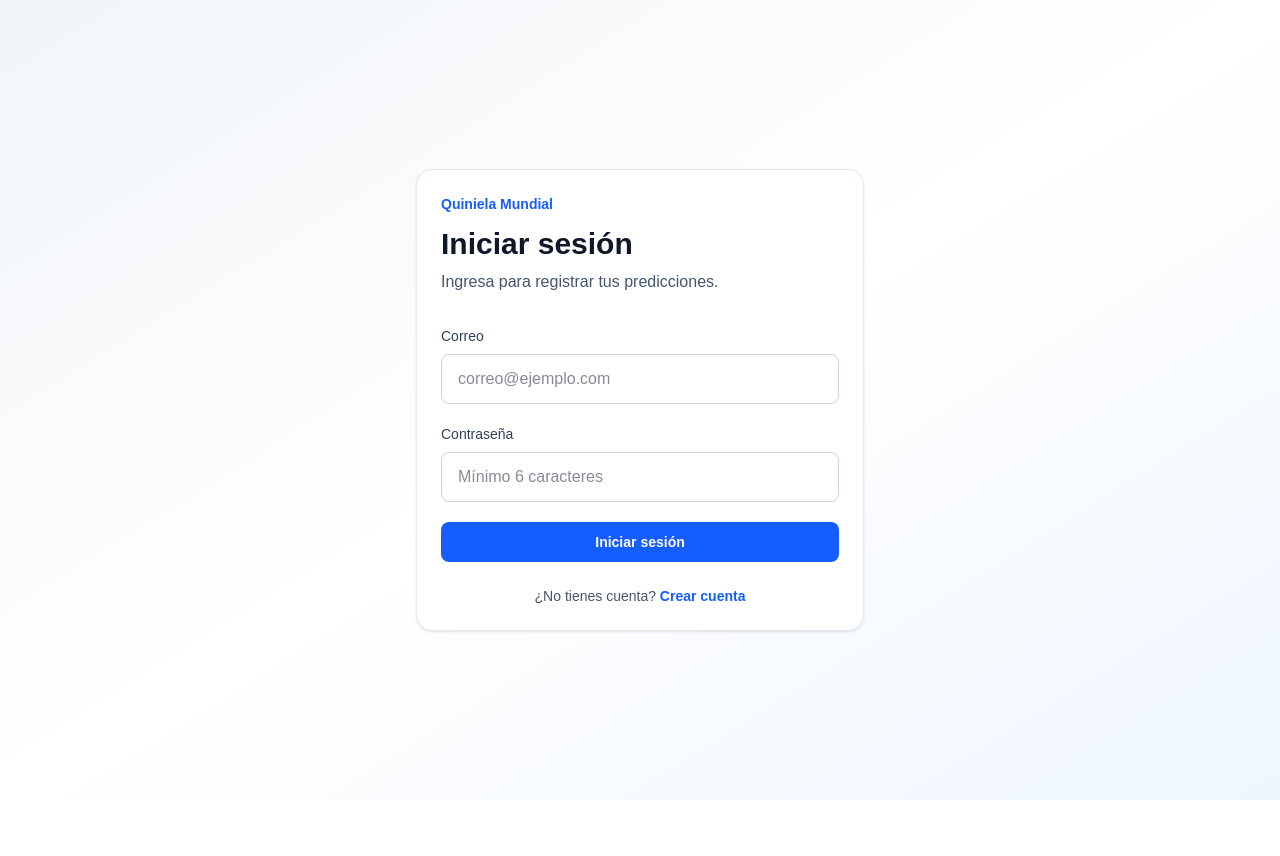
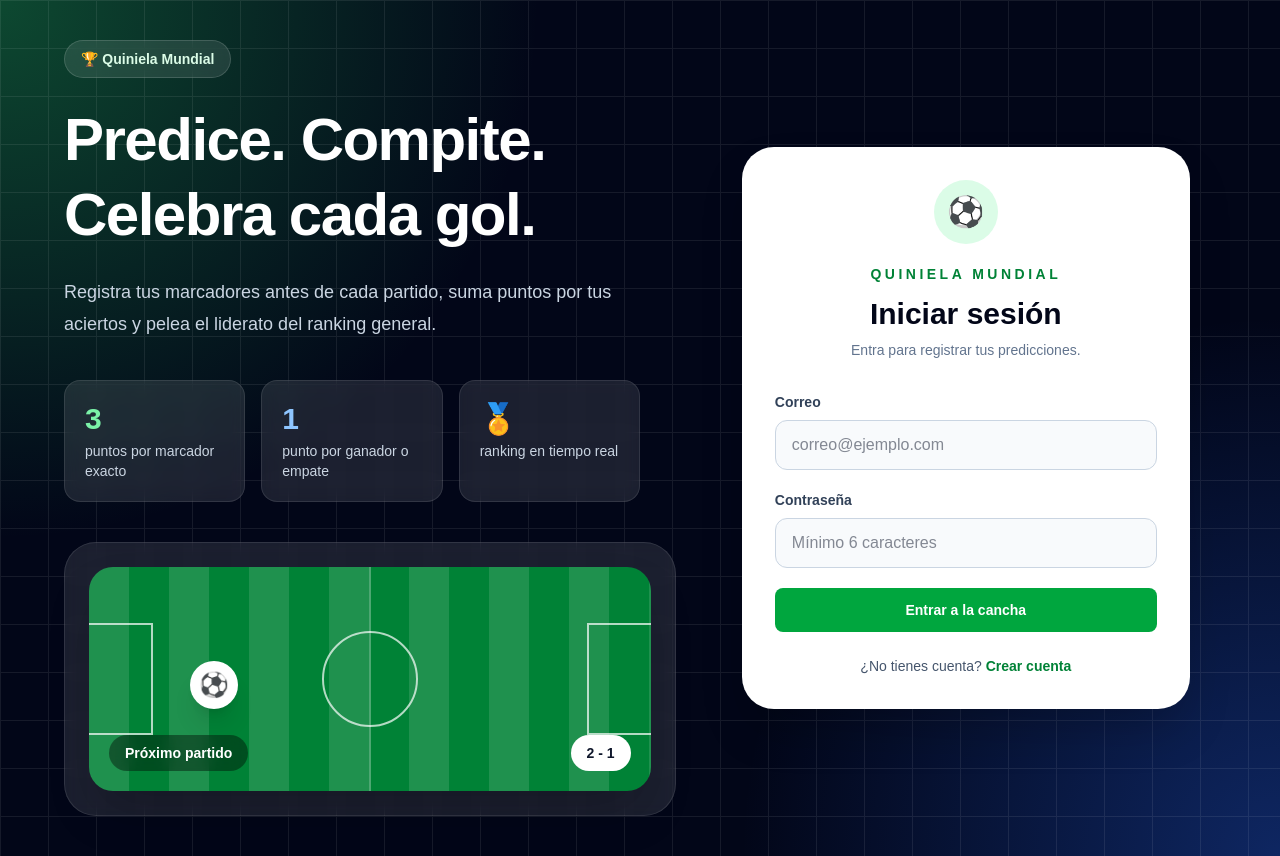
Before and after one commit to CarlosZambrano1999/quiniela-mundial, a Next.js app: page /login in a window 1280 px wide. Before the commit the page ends 800 px from the top, so only its background shows below. Built offline with nearby package versions, Linux system fonts and the light colour scheme; no server answers.

Commit message:
login y ruta

```diff
--- a/app/login/page.tsx
+++ b/app/login/page.tsx
@@ -9,7 +9,6 @@ import {
 } from "firebase/auth";
 import { doc, serverTimestamp, setDoc } from "firebase/firestore";
 import { auth, db } from "@/lib/firebase";
-import Card from "@/components/ui/Card";
 import Button from "@/components/ui/Button";
 
 type ModoFormulario = "login" | "registro";
@@ -90,29 +89,104 @@ export default function LoginPage() {
   }
 
   return (
-    <main className="flex min-h-screen items-center justify-center bg-gradient-to-br from-slate-100 via-white to-blue-50 px-6 py-10">
-    <div className="w-full max-w-md">
-        <Card>
-        <p className="text-sm font-semibold text-blue-600">
+    <main className="relative min-h-screen overflow-hidden bg-slate-950 px-6 py-10 text-white">
+      <div className="absolute inset-0 bg-[radial-gradient(circle_at_top_left,_rgba(34,197,94,0.35),_transparent_35%),radial-gradient(circle_at_bottom_right,_rgba(37,99,235,0.35),_transparent_35%)]" />
+
+      <div className="absolute inset-0 opacity-[0.08]">
+        <div className="h-full w-full bg-[linear-gradient(90deg,_white_1px,_transparent_1px),linear-gradient(white_1px,_transparent_1px)] bg-[size:48px_48px]" />
+      </div>
+
+      <section className="relative mx-auto flex min-h-[calc(100vh-5rem)] max-w-6xl items-center">
+        <div className="grid w-full gap-10 lg:grid-cols-[1.1fr_0.9fr] lg:items-center">
+          <div className="hidden lg:block">
+            <div className="inline-flex rounded-full border border-white/15 bg-white/10 px-4 py-2 text-sm font-semibold text-green-100 backdrop-blur">
+              🏆 Quiniela Mundial
+            </div>
+
+            <h1 className="mt-6 max-w-2xl text-6xl font-black leading-tight tracking-tight">
+              Predice. Compite. Celebra cada gol.
+            </h1>
+
+            <p className="mt-6 max-w-xl text-lg leading-8 text-slate-300">
+              Registra tus marcadores antes de cada partido, suma puntos por
+              tus aciertos y pelea el liderato del ranking general.
+            </p>
+
+            <div className="mt-10 grid max-w-xl grid-cols-3 gap-4">
+              <div className="rounded-2xl border border-white/10 bg-white/10 p-5 backdrop-blur">
+                <p className="text-3xl font-black text-green-300">3</p>
+                <p className="mt-1 text-sm text-slate-300">
+                  puntos por marcador exacto
+                </p>
+              </div>
+
+              <div className="rounded-2xl border border-white/10 bg-white/10 p-5 backdrop-blur">
+                <p className="text-3xl font-black text-blue-300">1</p>
+                <p className="mt-1 text-sm text-slate-300">
+                  punto por ganador o empate
+                </p>
+              </div>
+
+              <div className="rounded-2xl border border-white/10 bg-white/10 p-5 backdrop-blur">
+                <p className="text-3xl font-black text-yellow-300">🏅</p>
+                <p className="mt-1 text-sm text-slate-300">
+                  ranking en tiempo real
+                </p>
+              </div>
+            </div>
+
+            <div className="mt-10 rounded-[2rem] border border-white/10 bg-white/10 p-6 backdrop-blur">
+              <div className="relative mx-auto h-56 max-w-xl overflow-hidden rounded-[1.5rem] bg-green-700 shadow-2xl">
+                <div className="absolute inset-0 bg-[linear-gradient(90deg,_rgba(255,255,255,0.12)_50%,_transparent_50%)] bg-[size:80px_80px]" />
+
+                <div className="absolute left-1/2 top-0 h-full w-px -translate-x-1/2 bg-white/60" />
+                <div className="absolute left-1/2 top-1/2 h-24 w-24 -translate-x-1/2 -translate-y-1/2 rounded-full border-2 border-white/70" />
+                <div className="absolute left-0 top-1/2 h-28 w-16 -translate-y-1/2 border-y-2 border-r-2 border-white/70" />
+                <div className="absolute right-0 top-1/2 h-28 w-16 -translate-y-1/2 border-y-2 border-l-2 border-white/70" />
+
+                <div className="absolute left-[18%] top-[42%] flex h-12 w-12 items-center justify-center rounded-full bg-white text-2xl shadow-xl">
+                  ⚽
+                </div>
+
+                <div className="absolute bottom-5 left-5 rounded-full bg-black/40 px-4 py-2 text-sm font-bold text-white backdrop-blur">
+                  Próximo partido
+                </div>
+
+                <div className="absolute bottom-5 right-5 rounded-full bg-white px-4 py-2 text-sm font-black text-slate-900">
+                  2 - 1
+                </div>
+              </div>
+            </div>
+          </div>
+
+          <div className="mx-auto w-full max-w-md">
+            <div className="rounded-[2rem] border border-white/10 bg-white p-8 text-slate-900 shadow-2xl">
+              <div className="mb-8 text-center">
+                <div className="mx-auto flex h-16 w-16 items-center justify-center rounded-full bg-green-100 text-3xl">
+                  ⚽
+                </div>
+
+                <p className="mt-5 text-sm font-black uppercase tracking-[0.25em] text-green-700">
                   Quiniela Mundial
                 </p>
 
-        <h1 className="mt-3 text-3xl font-bold text-slate-900">
+                <h2 className="mt-3 text-3xl font-black text-slate-950">
                   {modo === "login" ? "Iniciar sesión" : "Crear cuenta"}
-        </h1>
+                </h2>
 
-        <p className="mt-2 text-slate-600">
+                <p className="mt-2 text-sm text-slate-500">
                   {modo === "login"
-            ? "Ingresa para registrar tus predicciones."
-            : "Regístrate para participar en la quiniela."}
+                    ? "Entra para registrar tus predicciones."
+                    : "Crea tu usuario para competir en el ranking."}
                 </p>
+              </div>
 
-        <form onSubmit={manejarSubmit} className="mt-8 space-y-5">
+              <form onSubmit={manejarSubmit} className="space-y-5">
                 {modo === "registro" && (
                   <div>
                     <label
                       htmlFor="nombre"
-                className="block text-sm font-medium text-slate-700"
+                      className="block text-sm font-bold text-slate-700"
                     >
                       Nombre
                     </label>
@@ -123,7 +197,7 @@ export default function LoginPage() {
                       value={nombre}
                       onChange={(event) => setNombre(event.target.value)}
                       required
-                className="mt-2 w-full rounded-lg border border-slate-300 px-4 py-3 text-slate-900 outline-none focus:border-blue-500 focus:ring-2 focus:ring-blue-200"
+                      className="mt-2 w-full rounded-xl border border-slate-300 bg-slate-50 px-4 py-3 text-slate-900 outline-none transition focus:border-green-500 focus:bg-white focus:ring-2 focus:ring-green-200"
                       placeholder="Ej. Daniel Zambrano"
                     />
                   </div>
@@ -132,7 +206,7 @@ export default function LoginPage() {
                 <div>
                   <label
                     htmlFor="email"
-              className="block text-sm font-medium text-slate-700"
+                    className="block text-sm font-bold text-slate-700"
                   >
                     Correo
                   </label>
@@ -143,7 +217,7 @@ export default function LoginPage() {
                     value={email}
                     onChange={(event) => setEmail(event.target.value)}
                     required
-              className="mt-2 w-full rounded-lg border border-slate-300 px-4 py-3 text-slate-900 outline-none focus:border-blue-500 focus:ring-2 focus:ring-blue-200"
+                    className="mt-2 w-full rounded-xl border border-slate-300 bg-slate-50 px-4 py-3 text-slate-900 outline-none transition focus:border-green-500 focus:bg-white focus:ring-2 focus:ring-green-200"
                     placeholder="correo@ejemplo.com"
                   />
                 </div>
@@ -151,7 +225,7 @@ export default function LoginPage() {
                 <div>
                   <label
                     htmlFor="password"
-              className="block text-sm font-medium text-slate-700"
+                    className="block text-sm font-bold text-slate-700"
                   >
                     Contraseña
                   </label>
@@ -163,23 +237,27 @@ export default function LoginPage() {
                     onChange={(event) => setPassword(event.target.value)}
                     required
                     minLength={6}
-              className="mt-2 w-full rounded-lg border border-slate-300 px-4 py-3 text-slate-900 outline-none focus:border-blue-500 focus:ring-2 focus:ring-blue-200"
+                    className="mt-2 w-full rounded-xl border border-slate-300 bg-slate-50 px-4 py-3 text-slate-900 outline-none transition focus:border-green-500 focus:bg-white focus:ring-2 focus:ring-green-200"
                     placeholder="Mínimo 6 caracteres"
                   />
                 </div>
 
                 {mensajeError && (
-            <div className="rounded-lg bg-red-50 px-4 py-3 text-sm text-red-700">
+                  <div className="rounded-xl bg-red-50 px-4 py-3 text-sm font-medium text-red-700">
                     {mensajeError}
                   </div>
                 )}
 
-          <Button type="submit" disabled={cargando} className="w-full">
+                <Button
+                  type="submit"
+                  disabled={cargando}
+                  className="w-full bg-green-600 py-3 text-base hover:bg-green-700 disabled:bg-green-300"
+                >
                   {cargando
                     ? "Procesando..."
                     : modo === "login"
-                ? "Iniciar sesión"
-                : "Crear cuenta"}
+                      ? "Entrar a la cancha"
+                      : "Crear mi cuenta"}
                 </Button>
               </form>
 
@@ -193,7 +271,7 @@ export default function LoginPage() {
                         setModo("registro");
                         setMensajeError("");
                       }}
-                className="font-semibold text-blue-600 hover:text-blue-700"
+                      className="font-black text-green-700 hover:text-green-800"
                     >
                       Crear cuenta
                     </button>
@@ -207,15 +285,17 @@ export default function LoginPage() {
                         setModo("login");
                         setMensajeError("");
                       }}
-                className="font-semibold text-blue-600 hover:text-blue-700"
+                      className="font-black text-green-700 hover:text-green-800"
                     >
                       Iniciar sesión
                     </button>
                   </>
                 )}
               </div>
-      </Card>
             </div>
+          </div>
+        </div>
+      </section>
     </main>
   );
 }
--- a/app/page.tsx
+++ b/app/page.tsx
@@ -1,36 +1,5 @@
+import { redirect } from "next/navigation";
+
 export default function HomePage() {
-  return (
-    <main className="min-h-screen bg-slate-100 flex items-center justify-center px-6">
-      <section className="max-w-2xl w-full rounded-2xl bg-white p-8 shadow">
-        <p className="text-sm font-semibold text-blue-600">
-          Quiniela Mundial
-        </p>
-
-        <h1 className="mt-3 text-3xl font-bold text-slate-900">
-          Bienvenido a la quiniela
-        </h1>
-
-        <p className="mt-4 text-slate-600">
-          Registra tus predicciones, consulta los partidos y compite en el
-          ranking general.
-        </p>
-
-        <div className="mt-8 flex flex-col gap-3 sm:flex-row">
-          <a
-            href="/login"
-            className="rounded-lg bg-blue-600 px-5 py-3 text-center font-medium text-white hover:bg-blue-700"
-          >
-            Iniciar sesión
-          </a>
-
-          <a
-            href="/ranking"
-            className="rounded-lg border border-slate-300 px-5 py-3 text-center font-medium text-slate-700 hover:bg-slate-50"
-          >
-            Ver ranking
-          </a>
-        </div>
-      </section>
-    </main>
-  );
+  redirect("/login");
 }
```
Lines whose indentation alone changed are shown as unchanged.
